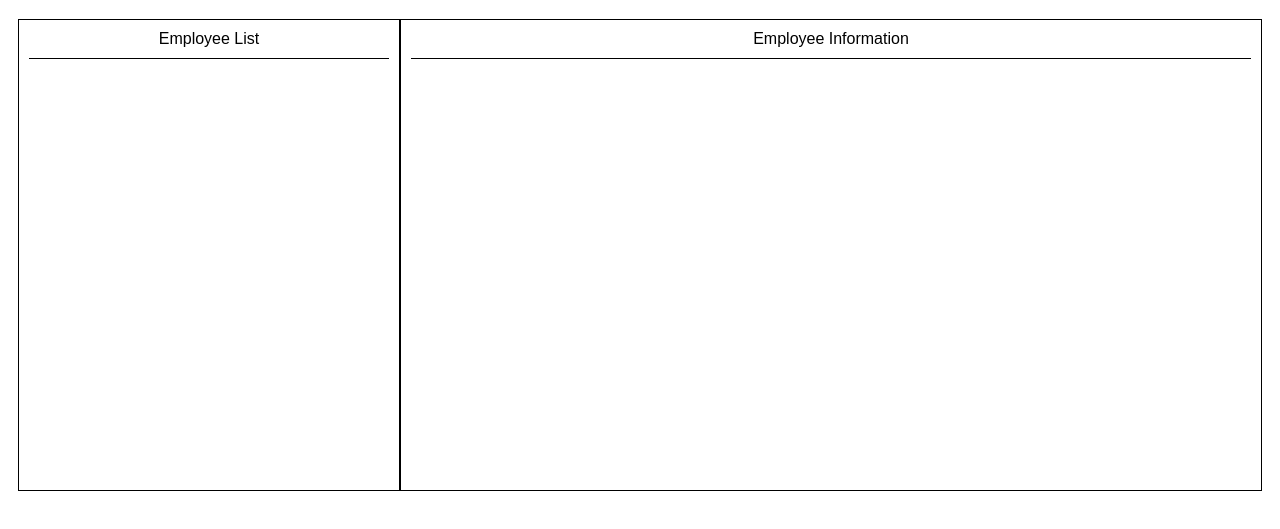
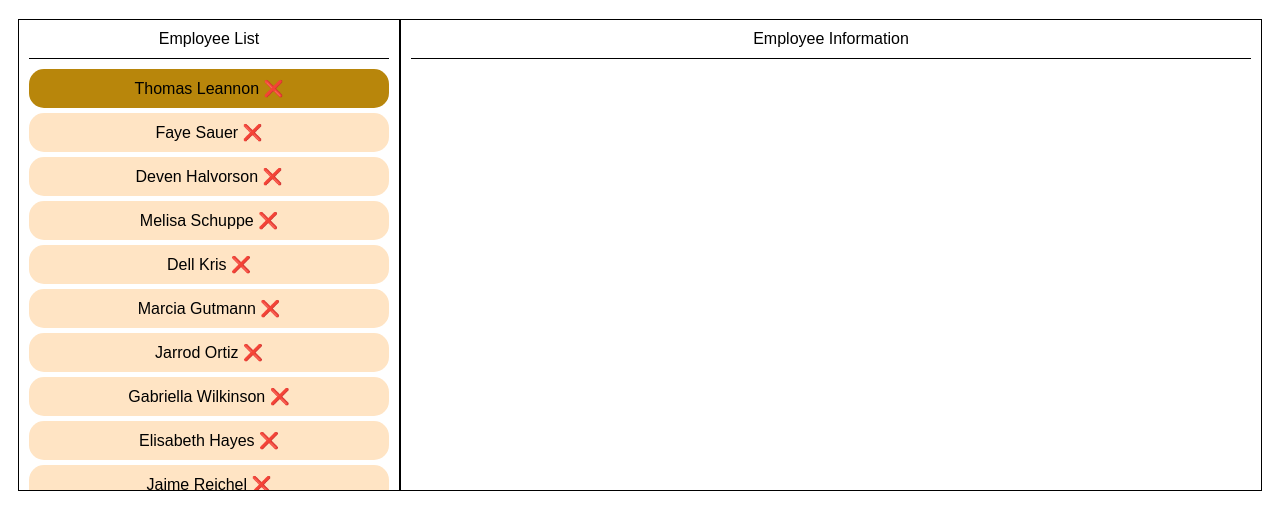
Before and after one commit to prachiikadam/employee-database-management, a plain HTML site: page index.html in a window 1280 px wide. Shown: the part 69-598 px from the top of the page. Drawn offline with Linux system fonts and the light colour scheme.

Commit message:
render single employee

```diff
--- a/src/script.js
+++ b/src/script.js
@@ -0,0 +1,61 @@
+console.log('js file start');
+
+(async function(){
+    const data=await fetch(`./src/data.json`);
+    //console.log(data);
+    const res=await data.json();
+    //console.log(res);
+    let employees=res;
+    let selectedEmployeeId=res[0].id
+    let selectedEmployee=res[0];
+    const employeeList=document.querySelector(".employees__names--list");
+    const employeeInfo=document.querySelector(".employees__single--info");
+
+    //add employee
+
+
+    //selecting employee
+    employeeList.addEventListener('click',(e)=>{
+        if(e.target.tagName==="SPAN" && selectedEmployee.id!=e.target.id){
+            console.log(e.target)
+
+            selectedEmployeeId=e.target.id;
+            renderEmployees();
+            console.log(selectedEmployee)
+            //render single employee
+            renderSingleEmployee()
+        }
+    })
+
+    const renderSingleEmployee=()=>{
+        employeeInfo.innerHTML = `
+            <img src=${selectedEmployee.imageUrl} alt='selected employee image'/>
+            <span class="employees__single--heading">
+            ${selectedEmployee.firstName} ${selectedEmployee.lastName} (${selectedEmployee.age})
+            </span>
+            <span>${selectedEmployee.address}</span>
+            <span>${selectedEmployee.email}</span>
+            <span>Mobile - ${selectedEmployee.contactNumber}</span>
+            <span>DOB - ${selectedEmployee.dob}</span>
+        `
+
+    }
+
+    //rendering employee
+    const renderEmployees=()=>{
+        employeeList.innerHTML="";
+        employees.forEach(emp => {
+            const employee=document.createElement("span")
+            employee.classList.add("employees__names--item")
+            if(parseInt(selectedEmployeeId,10)===emp.id){
+                employee.classList.add("selected")
+                selectedEmployee=emp
+            }
+            employee.setAttribute("id",emp.id)
+            employee.innerHTML=`${emp.firstName} ${emp.lastName}`+" ❌";
+            employeeList.append(employee)
+        });
+    }
+    renderEmployees()
+
+})();
--- a/src/styles.css
+++ b/src/styles.css
@@ -45,7 +45,6 @@ body{
     flex-direction: column;
 }
 
-
 .employees__names--title,
 .employees__single--title{
     text-align: center;
@@ -53,3 +52,21 @@ body{
     border-bottom: 1px solid black;
     margin-bottom: 10px;
 }
+
+.employees__names--list{
+    display: flex;
+    flex-direction: column;
+}
+
+.employees__names--item{
+    cursor: pointer;
+    padding: 10px 15px;
+    text-align: center;
+    margin-bottom: 5px;
+    border-radius: 15px;
+    background-color: bisque;
+}
+
+.employees__names--item:hover,.selected{
+    background-color: darkgoldenrod;
+}
```
